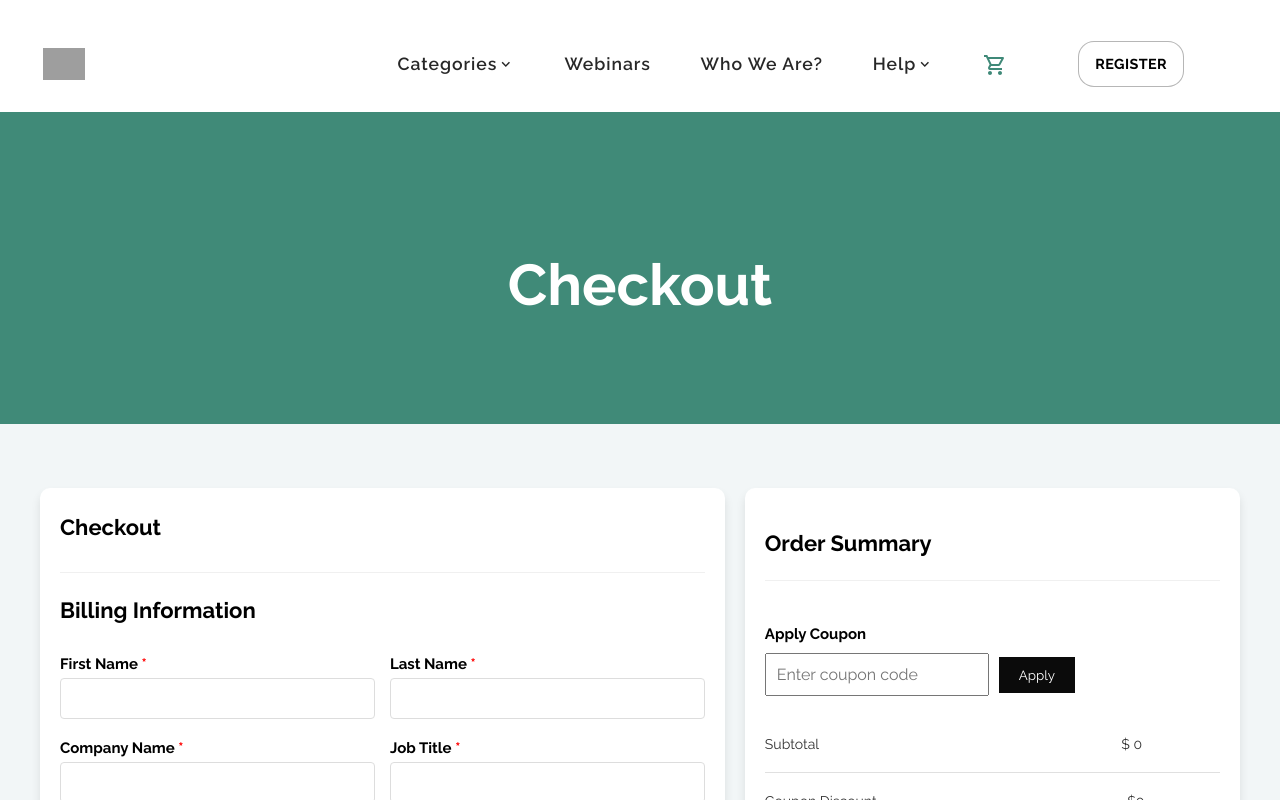
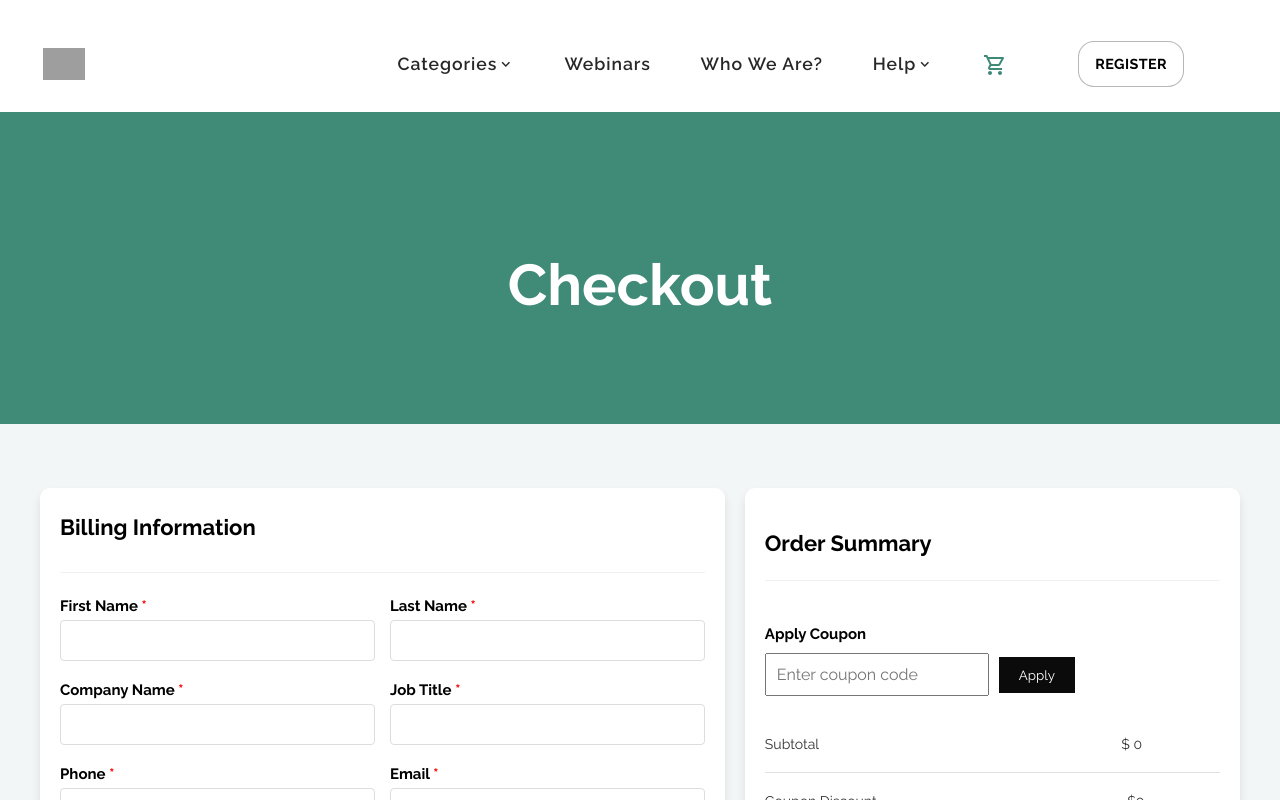
Before and after one commit to sarthakbhatt1407/ceutrainers, a React (Create React App) app: page /checkout in a window 1280 px wide. Shown: the top 800 px of the page. Built offline with nearby package versions, Linux system fonts and the light colour scheme; grey boxes are pictures that could not be loaded.

Commit message:
added paypal

```diff
--- a/src/pages/Checkout.jsx
+++ b/src/pages/Checkout.jsx
@@ -193,8 +193,7 @@ const Checkout = () => {
       <PageWrapper>
         <ContentWrapper>
           <FormCard>
-            <Title>Checkout</Title> <Divider />
-            <Title>Billing Information</Title>
+            <Title>Billing Information</Title> <Divider />
             <Form>
               <InputRow>
                 <InputGroup>
```
